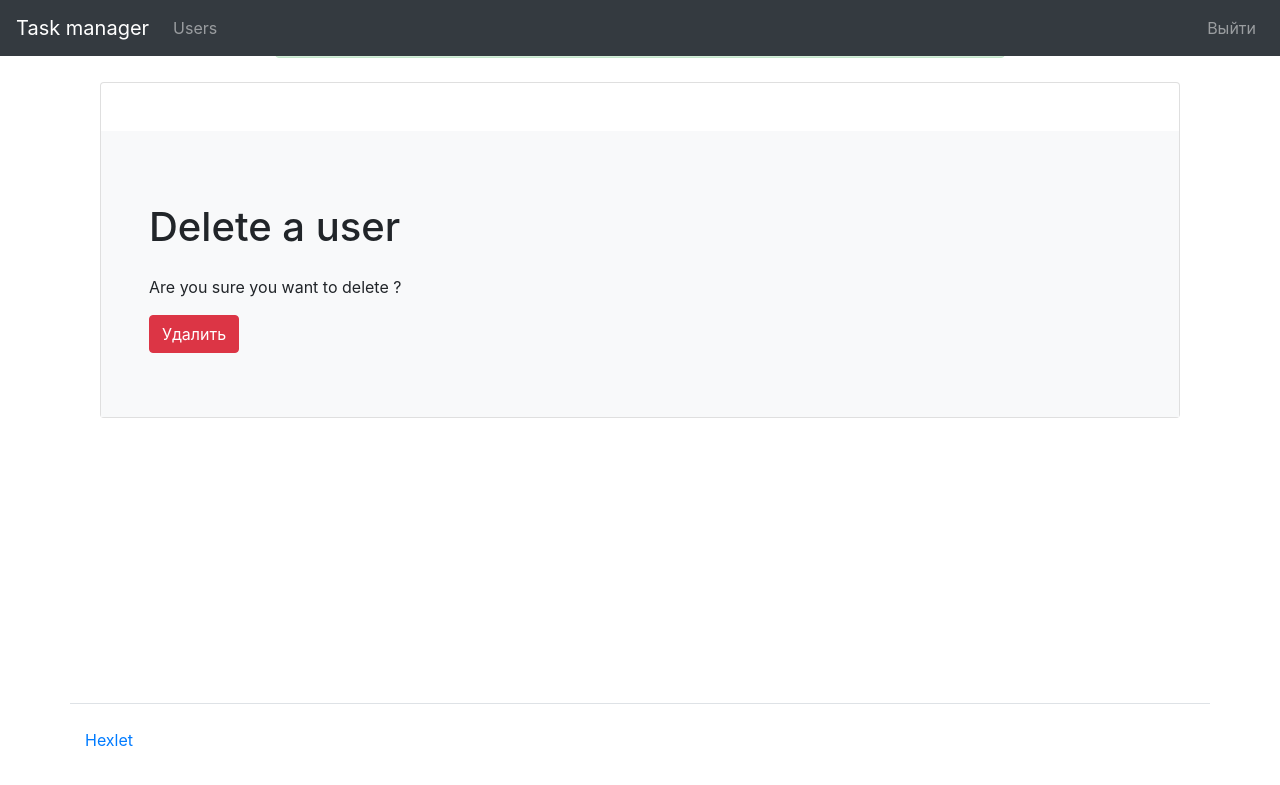
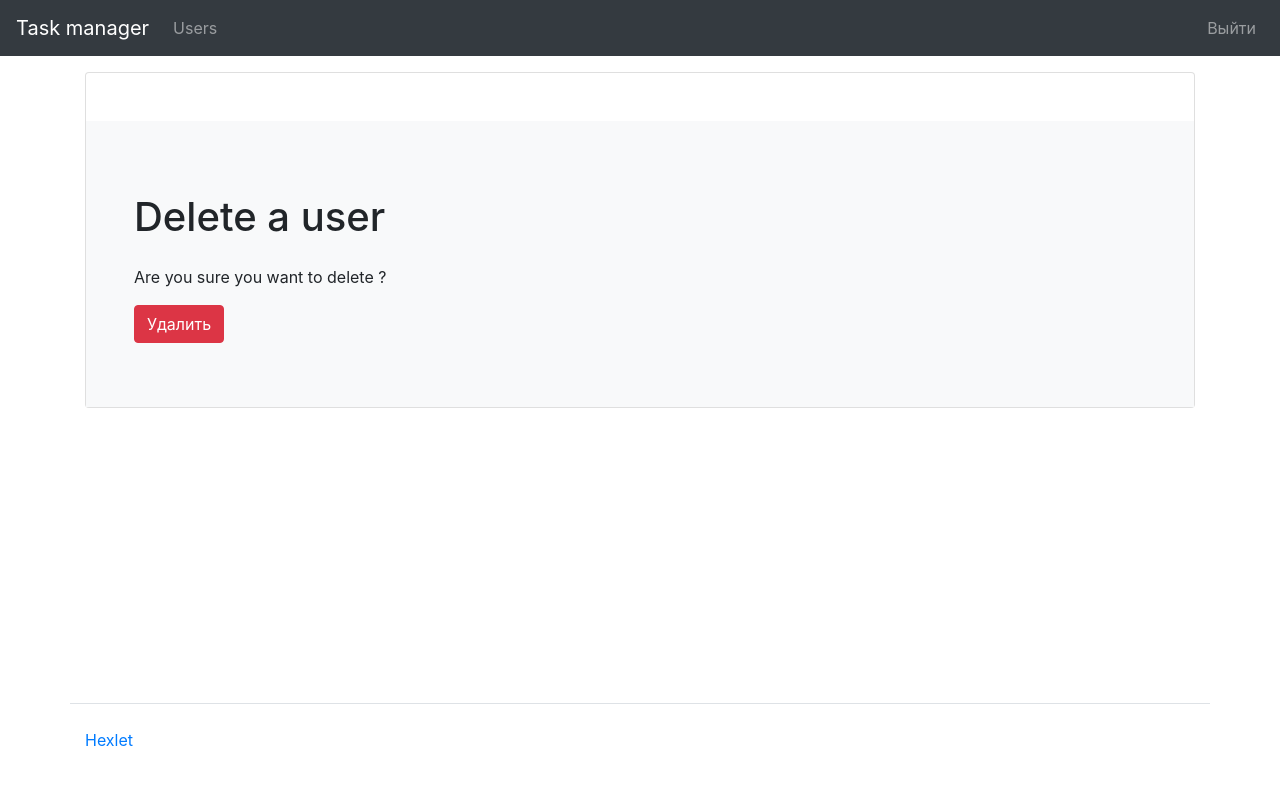
Before and after one commit to Trankvill/python-project-52, a Django app: page /users/1/delete in a window 1280 px wide. Shown: the top 785 px of the page. Run offline with Django 4.2, Linux system fonts and the light colour scheme; a user stored in the database is signed in; data comes from the database, SQL or seed files in the repository; tables that the repository leaves empty hold one stand-in row (values such as "Sample post"); one stand-in notice (Sample message) is shown; some libraries are stand-ins or nearby versions.

Commit message:
fix base.html

```diff
--- a/templates/base.html
+++ b/templates/base.html
@@ -12,12 +12,12 @@
 </head>
 
 <body class="d-flex flex-column min-vh-100">
-    <nav class="navbar navbar-expand-md navbar-dark fixed-top bg-dark">
+    <nav class="navbar navbar-expand-lg navbar-dark bg-dark mb-3">
         <a class="navbar-brand" href="{% url 'index' %}">{% translate 'Task manager' %}</a>
-        <button class="navbar-toggler" type="button" data-toggle="collapse" data-target="#navbarCollapse" aria-controls="navbarCollapse" aria-expanded="false" aria-label="Toggle navigation">
+        <button class="navbar-toggler collapsed" data-toggle="collapse" data-target="#navbarToggleExternalContent" aria-expanded="false">
             <span class="navbar-toggler-icon"></span>
         </button>
-        <div class="collapse navbar-collapse" id="navbarCollapse">
+        <div class="navbar-collapse collapse" id="navbarToggleExternalContent" style="">
             <ul class="navbar-nav mr-auto">
                 <li class="nav-item">
                     <a class="nav-link" href="{% url 'users:users' %}">{% translate 'Users' %}</a>
@@ -40,37 +40,7 @@
         </div>
     </nav>
 
-    <div class="container">
-        <div class="row">
-          <div class="col-md-8 mx-auto my-2">
-            {% if messages %}
-                {% for message in messages %}
-                    {% if message.level == DEFAULT_MESSAGE_LEVELS.ERROR %}
-                    <div class="alert alert-danger alert-dismissible fade show" role="alert">
-                      {{ message }}
-                      <button type="button" class="close" data-dismiss="alert" aria-label="Close">
-                        <span aria-hidden="true">&times;</span>
-                      </button>
-                    </div>
-                    {% else %}
-                    <div class="alert alert-success alert-dismissible fade show" role="alert">
-                      {{ message }}
-                      <button type="button" class="close" data-dismiss="alert" aria-label="Close">
-                        <span aria-hidden="true">&times;</span>
-                      </button>
-                    </div>
-                    {% endif %}
-                </li>
-                {% endfor %}
-            </ul>
-            {% endif %}
-          </div>
-        </div>
-    </div>
-
-    <div class="container wrapper flex-grow-1">
-        {% block content %}{% endblock %}
-    </div>
+    {% block content %}{% endblock %}
 
     <footer>
         <div class="container my-5 pt-4 border-top">
```
